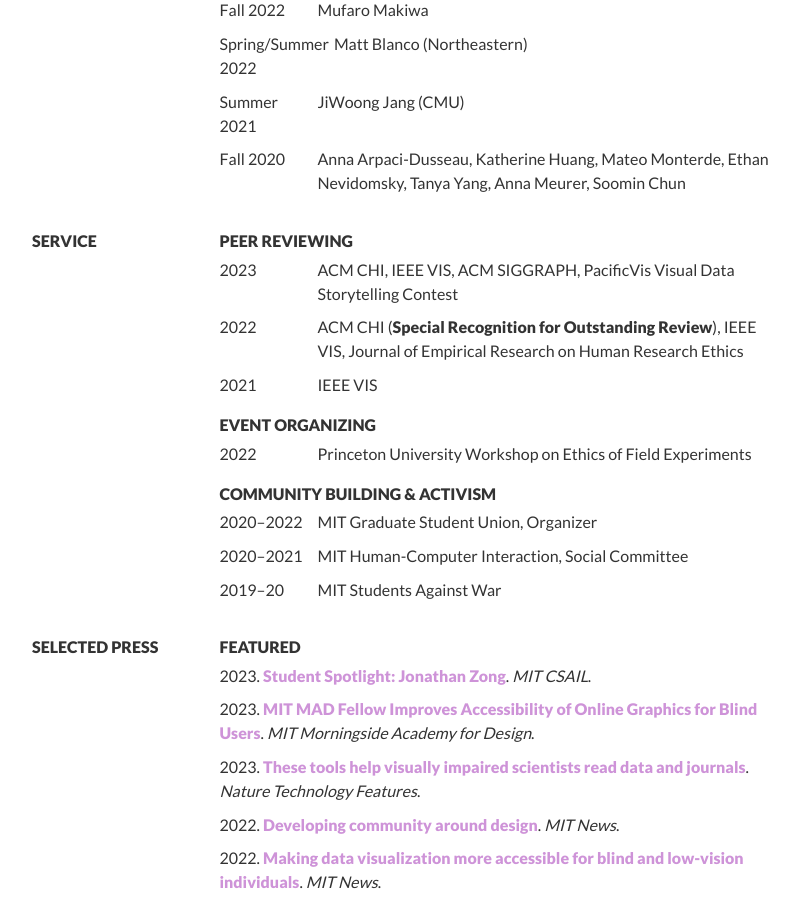
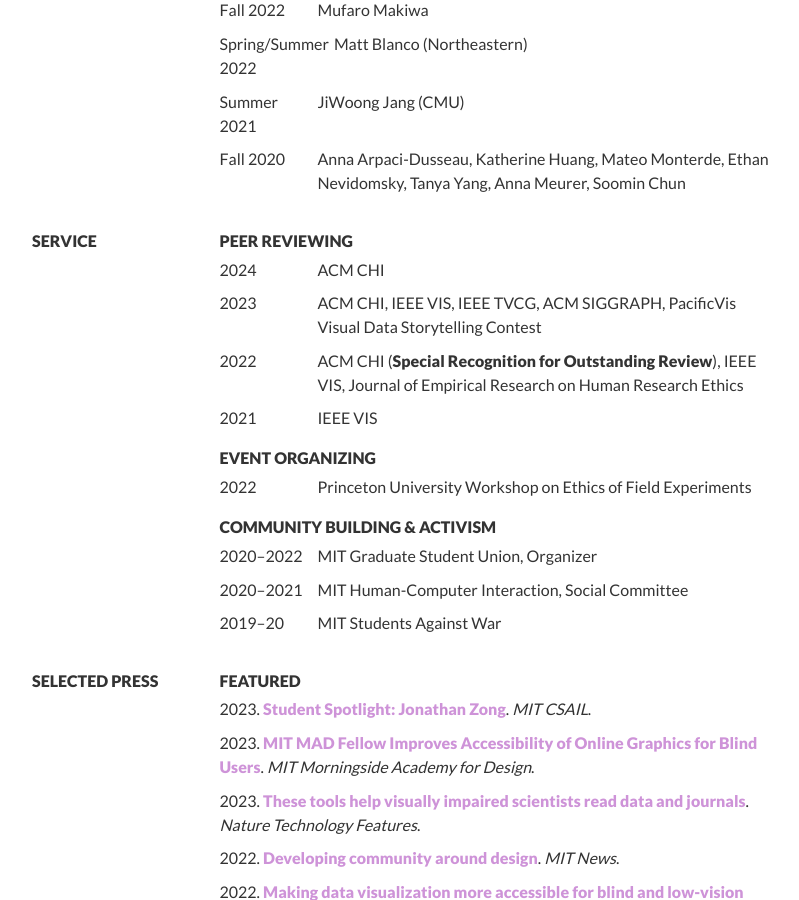
Before and after one commit to jonathanzong/jonathanzong.com, a Jekyll site: the page built from cv.html, in a window 1280 px wide and 900 px high, scrolled down 6292 px. Shown: the whole window, without its empty margins (233-1032 px from the left). Built offline with Jekyll 4.4.1, drawn with Linux system fonts in a browser that asks for light colours; nearby versions of some CDN libraries.

Commit message:
reviewing

```diff
--- a/cv.html
+++ b/cv.html
@@ -681,14 +681,23 @@
     <div class="entry">
       <div style="display:flex">
         <div class="col-print-2">
-          2023
+          2024
         </div>
         <div class="col-print-10">
-          <div>ACM CHI, IEEE VIS, ACM SIGGRAPH, PacificVis Visual Data Storytelling Contest</div>
+          <div>ACM CHI</div>
         </div>
       </div>
     </div>
     <div class="entry">
+      <div style="display:flex">
+        <div class="col-print-2">
+          2023
+        </div>
+        <div class="col-print-10">
+          <div>ACM CHI, IEEE VIS, IEEE TVCG, ACM SIGGRAPH, PacificVis Visual Data Storytelling Contest</div>
+        </div>
+      </div>
+    </div>
     <div class="entry">
       <div style="display:flex">
         <div class="col-print-2">
```
